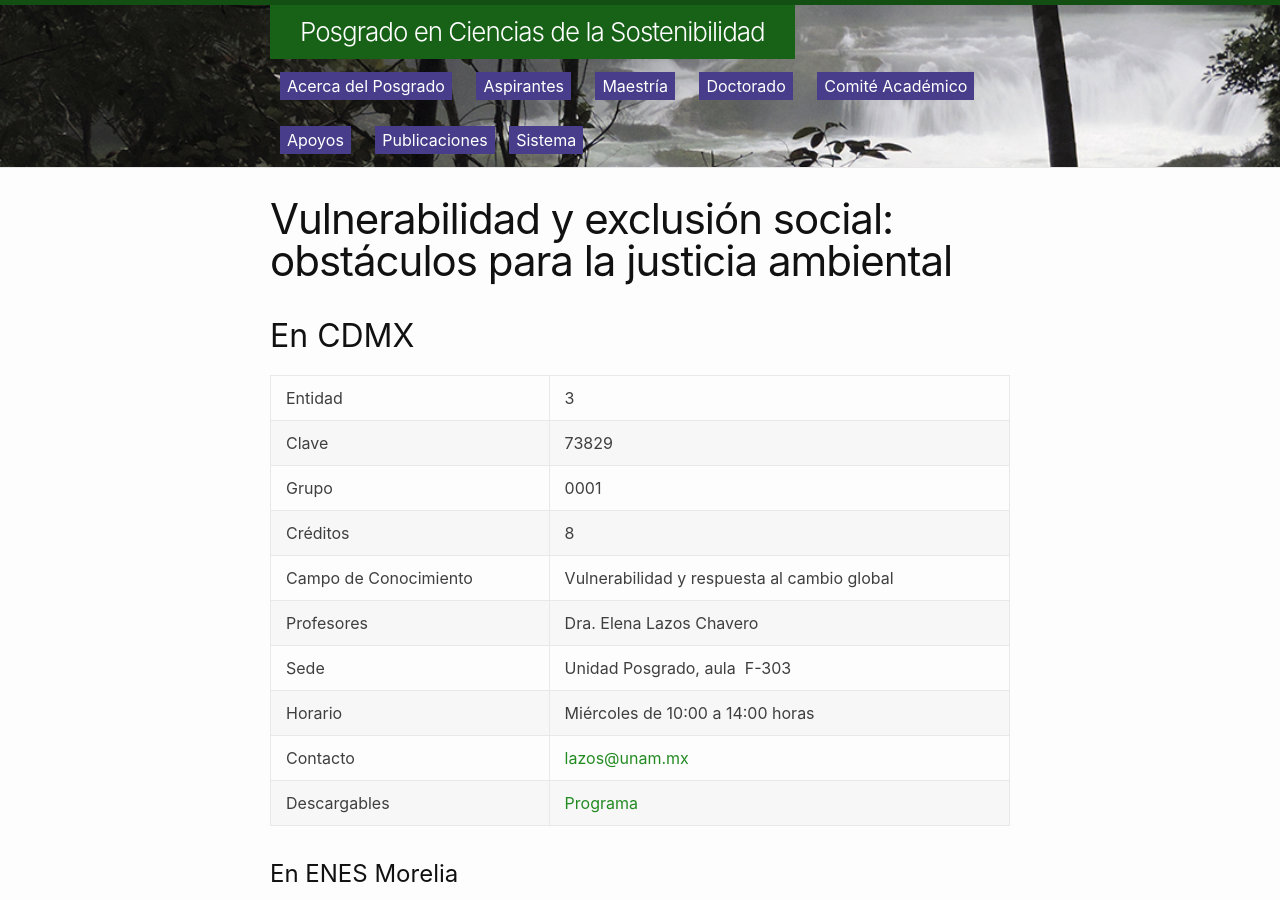
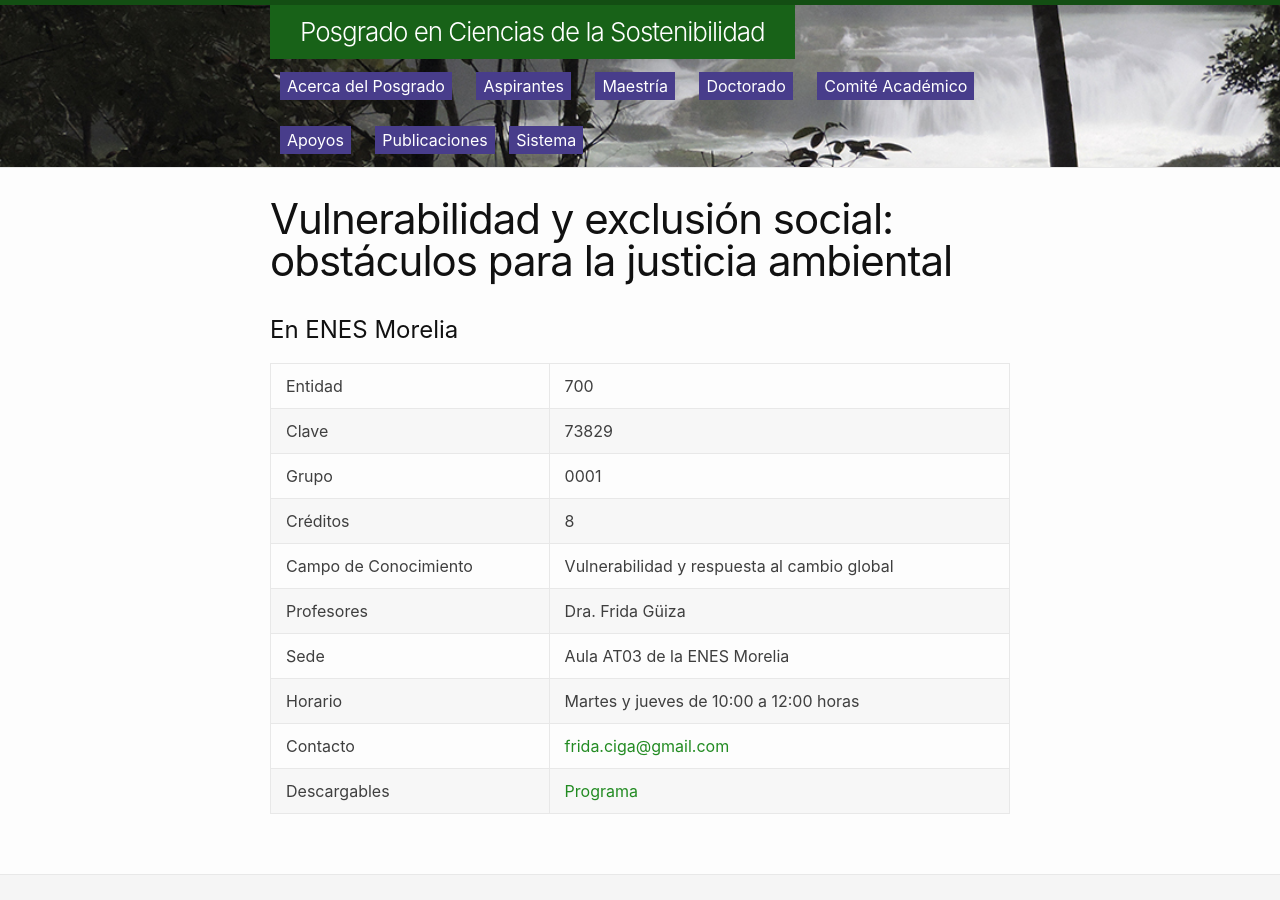
Before and after one commit to pcs-unam/pcs-unam.github.io, a Jekyll site: the page built from maestria/cursos/vulnerabilidad_y_exclusion_social_obstaculos_para_la_justicia_ambiental_morelia.md, in a window 1280 px wide and 900 px high. Built offline with Jekyll 4.4.1, drawn with Linux system fonts in a browser that asks for light colours.

Commit message:
separo para cdmx y morelia

```diff
--- a/maestria/cursos/vulnerabilidad_y_exclusion_social_obstaculos_para_la_justicia_ambiental.md
+++ b/maestria/cursos/vulnerabilidad_y_exclusion_social_obstaculos_para_la_justicia_ambiental_morelia.md
@@ -1,23 +1,8 @@
 ---
 title: "Vulnerabilidad y exclusión social: obstáculos para la justicia ambiental"
 layout: page
-permalink: /maestria/cursos/vulnerabilidad_y_exclusion_social_obstaculos_para_la_justicia_ambiental/
+permalink: /maestria/cursos/vulnerabilidad_y_exclusion_social_obstaculos_para_la_justicia_ambiental_morelia/
 ---
-
-## En CDMX
-
-| Entidad | 3 |
-| Clave | 73829 |
-| Grupo | 0001 |
-Créditos | 8 |
-|Campo de Conocimiento | Vulnerabilidad y respuesta al cambio global |
-| Profesores | Dra. Elena Lazos Chavero |
-| Sede | Unidad Posgrado, aula&nbsp; F-303 |
-| Horario | Miércoles de 10:00 a 14:00 horas |
-| Contacto | <lazos@unam.mx> |
-| Descargables |  [Programa](/assets/docs/cursos/vulnerabilidad_exclusion_social_obstaculos_justica_ambiental.pdf) |
-
-
 
 
 # En ENES Morelia
```
Also changed, not shown: maestria/cursos.md (+2 -2 lines), maestria/cursos/vulnerabilidad_y_exclusion_social_obstaculos_para_la_justicia_ambiental_cdmx.md (added, +16 -0 lines).
